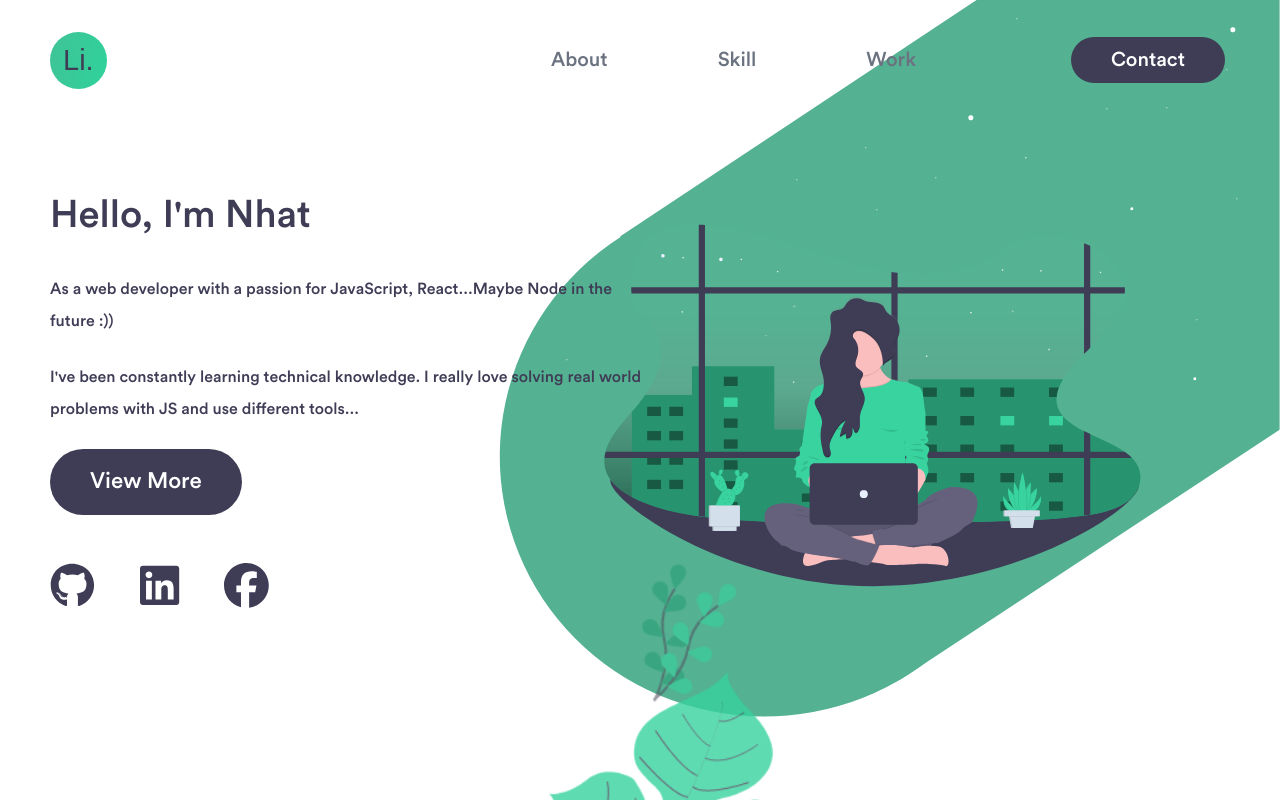
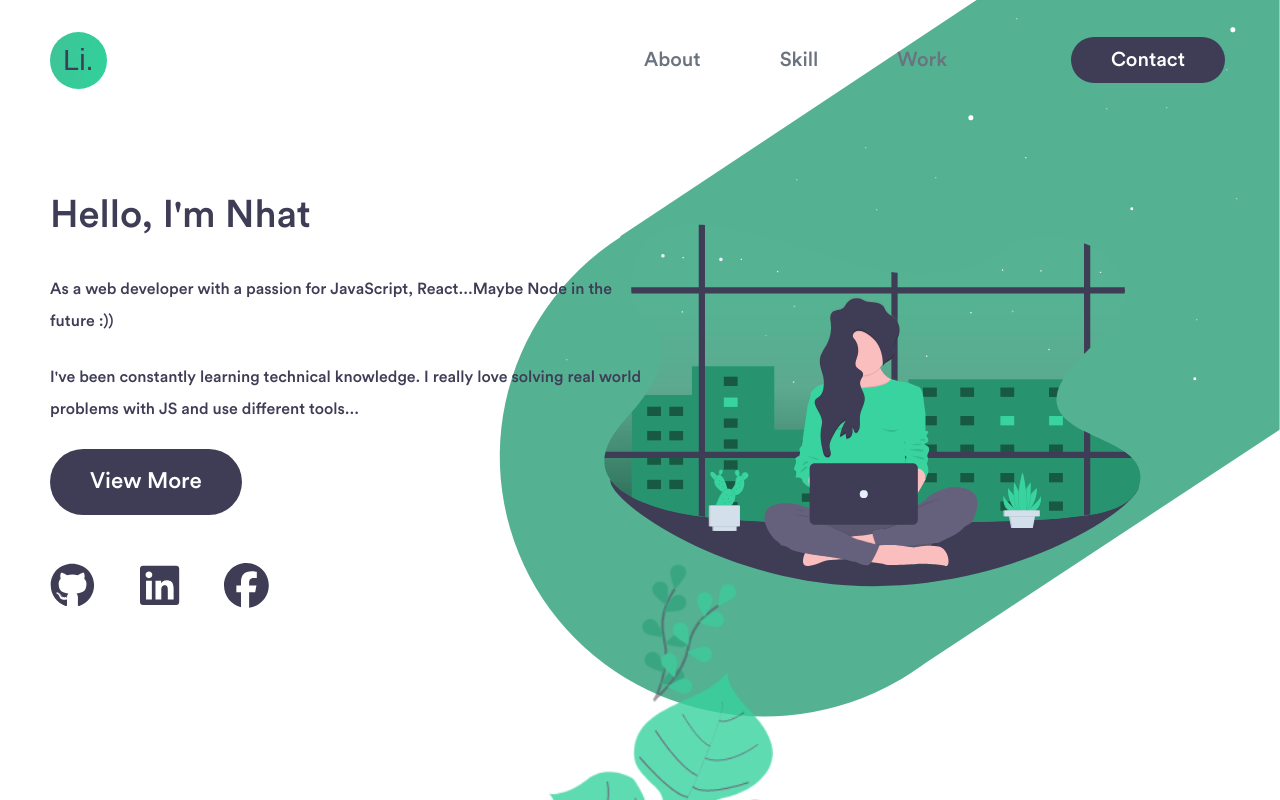
Before and after one commit to nhatngochoang/react-tailwind-3, a React (Create React App) app: page /portfolio in a window 1280 px wide. Shown: the top 800 px of the page. Built offline with nearby package versions, Linux system fonts and the light colour scheme.

Commit message:
Update index.css

```diff
--- a/src/index.css
+++ b/src/index.css
@@ -48,7 +48,7 @@
       @apply transition-all duration-300;
    }
    .navbar__link {
-      @apply m-[55px];
+      @apply m-[55px] ml-[24px];
    }
    .navbar__link a {
       @apply text-white font-light md:text-gray-500;
```
